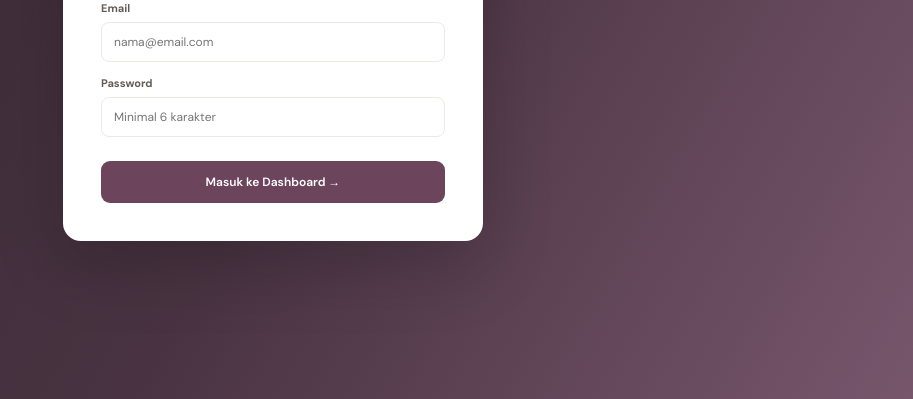
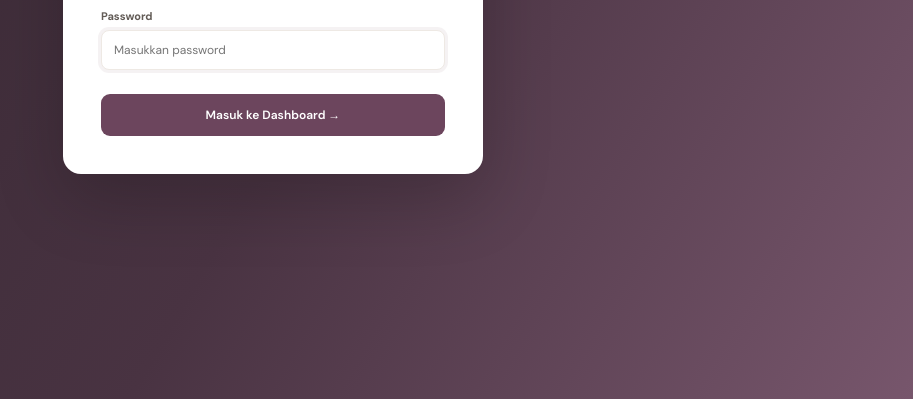
Before and after one commit to Dyyyka18/GLAM-Parfume, a plain HTML site: page index.html in a window 1280 px wide. Shown: the part 401-800 px from the top of the page, without its empty margins (367-1280 px from the left). Drawn offline with nearby package versions, Linux system fonts and the light colour scheme.

Commit message:
Update index.html

```diff
--- a/index.html
+++ b/index.html
@@ -1,4 +1,3 @@
-
 <!DOCTYPE html>
 <html lang="id">
 <head>
@@ -23,7 +22,7 @@
 <div class="modalback" id="modalback"><div class="modal"><div class="modalhead"><h2 id="modalTitle">Tambah Barang</h2><button class="close" id="closeModal">✕</button></div><div id="modalBody"></div></div></div>
 <div class="toast" id="toast"></div>
 <div class="notifcard" id="notifcard"><div style="font-size:20px">⚠️</div><div style="flex:1"><b id="notifTitle"></b><p id="notifText"></p><button class="btn primary" onclick="goLow()">Lihat Stok Menipis →</button></div><button class="notifx" onclick="closeNotif()" title="Tutup">✕</button></div>
-<div class="login" id="login"><div class="loginbox"><div class="loginlogo"><img class="brandmark logoimg" alt="GLAM Parfume"><h2>GLAM PARFUME</h2><p>INVENTORY MANAGEMENT SYSTEM</p></div><div class="authtabs"><button id="tabLogin" class="active">Masuk</button><button id="tabReg">Daftar</button></div><div class="field" id="rowNama" hidden><label>Nama Lengkap</label><input id="regNama" placeholder="Nama pemilik usaha" autocomplete="name"></div><div class="field"><label>Email</label><input id="username" type="email" placeholder="nama@email.com" autocomplete="email"></div><div class="field"><label>Password</label><input id="password" type="password" placeholder="Minimal 6 karakter" autocomplete="current-password"></div><div class="field" id="rowPass2" hidden><label>Konfirmasi Password</label><input id="password2" type="password" placeholder="Ulangi password" autocomplete="new-password"></div><button class="btn primary" id="loginBtn">Masuk ke Dashboard →</button></div></div>
+<div class="login" id="login"><div class="loginbox"><div class="loginlogo"><img class="brandmark logoimg" alt="GLAM Parfume"><h2>GLAM PARFUME</h2><p>INVENTORY MANAGEMENT SYSTEM</p></div><div class="field"><label>Password</label><input id="password" type="password" placeholder="Masukkan password" autocomplete="current-password" autofocus></div><button class="btn primary" id="loginBtn">Masuk ke Dashboard →</button></div></div>
 <script src="https://cdn.jsdelivr.net/npm/@supabase/supabase-js@2.45.4/dist/umd/supabase.js"></script>
 <script src="config.js"></script>
 <script src="app.js"></script>
```
